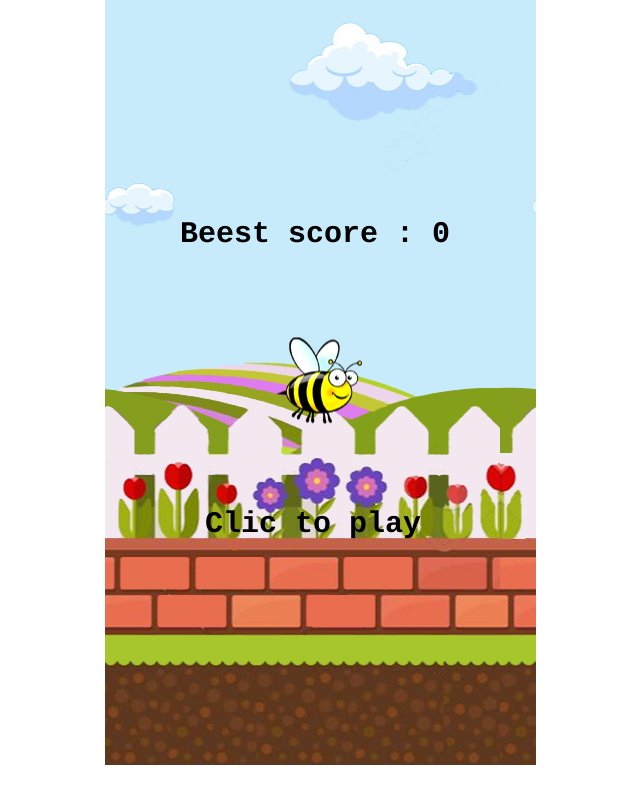
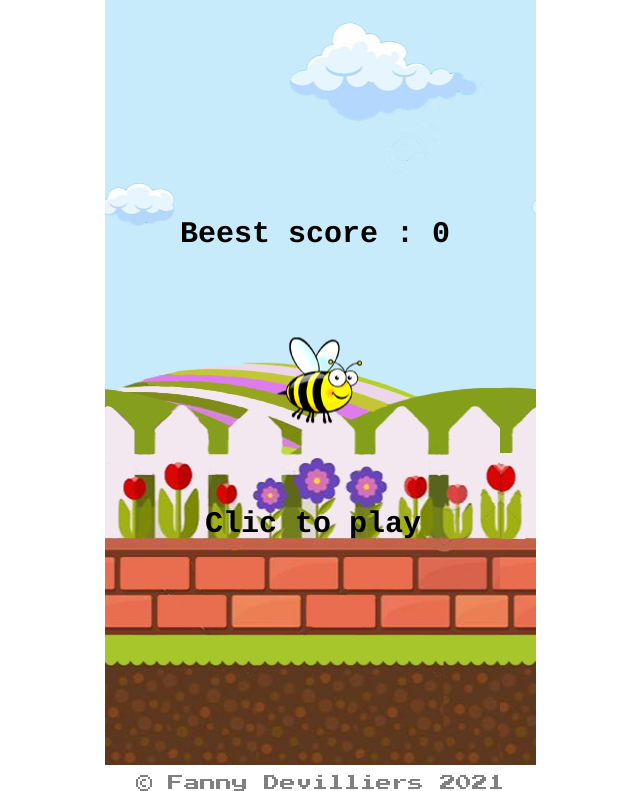
Before and after one commit to Fa-dede/Bee-Free, a website: page index.html in a window 1280 px wide. Shown: the part 102-893 px from the top of the page, without its empty margins (320-960 px from the left). Before the commit the page ends 867 px from the top, so only its background shows below. Drawn offline with Linux system fonts and the light colour scheme.

Commit message:
fav + copyright ok

```diff
--- a/index.html
+++ b/index.html
@@ -7,6 +7,7 @@
     <meta name="viewport" content="width=device-width, initial-scale=1.0">
     <title>Bee Free</title>
     <link rel="stylesheet" href="style.css">
+    <link rel='shortcut icon' type='image/x-icon' href='./assets/bee favicon.png' />
     <script src="./script.js" defer></script>
 </head>
 
@@ -22,6 +23,8 @@
 
     <canvas id='canvas' style='display:flex; margin: auto;' width="431" height="768"></canvas>
 
+    <footer> © Fanny Devilliers 2021</footer>
+
 </body>
 
 </html>
--- a/style.css
+++ b/style.css
@@ -22,3 +22,8 @@ h1 {
   background: #c5469f;
   font-size: 13px;
 }
+
+footer {
+  margin-top: 10px;
+  color: gray;
+}
```
Also changed, not shown: assets/bee favicon.png (added).
